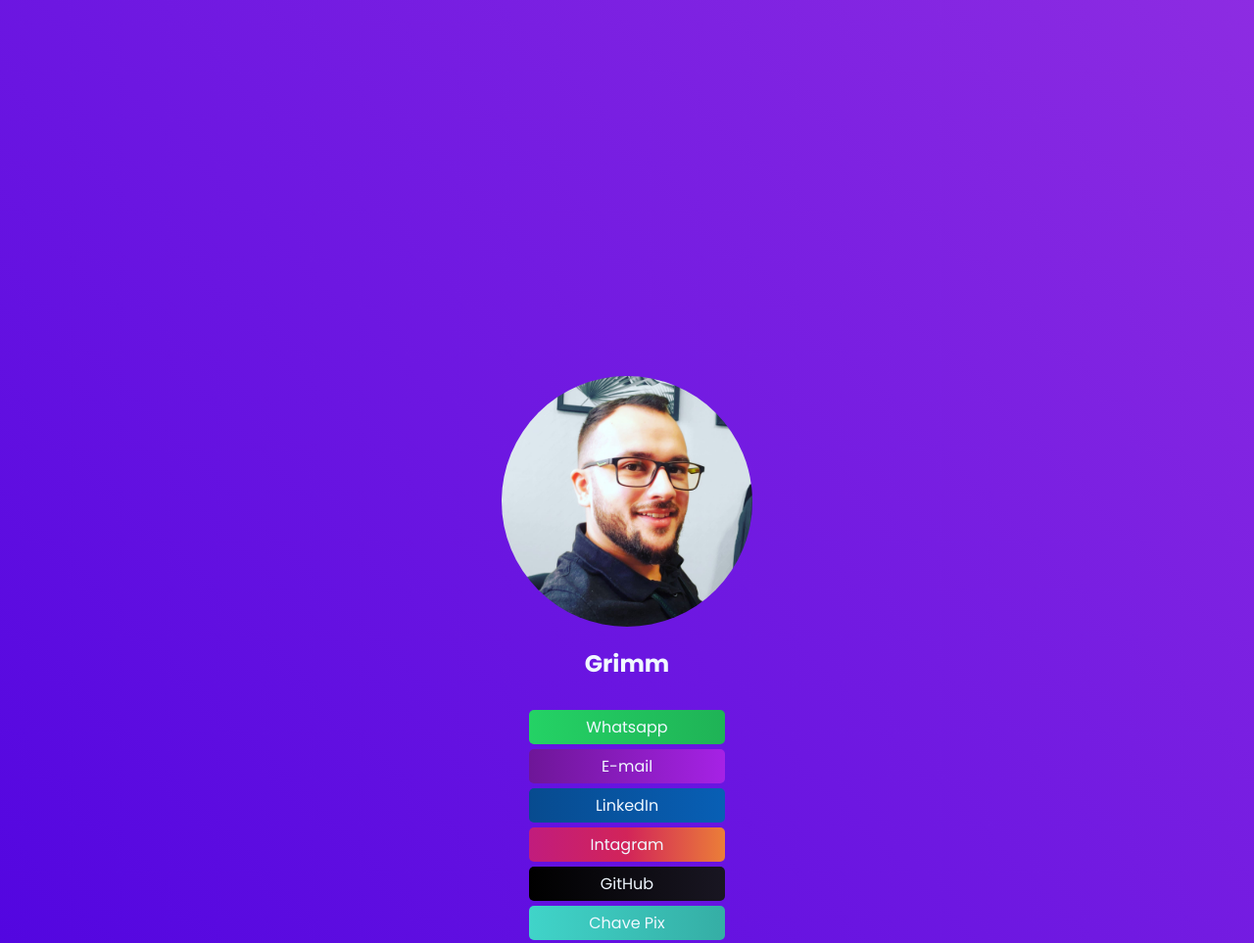
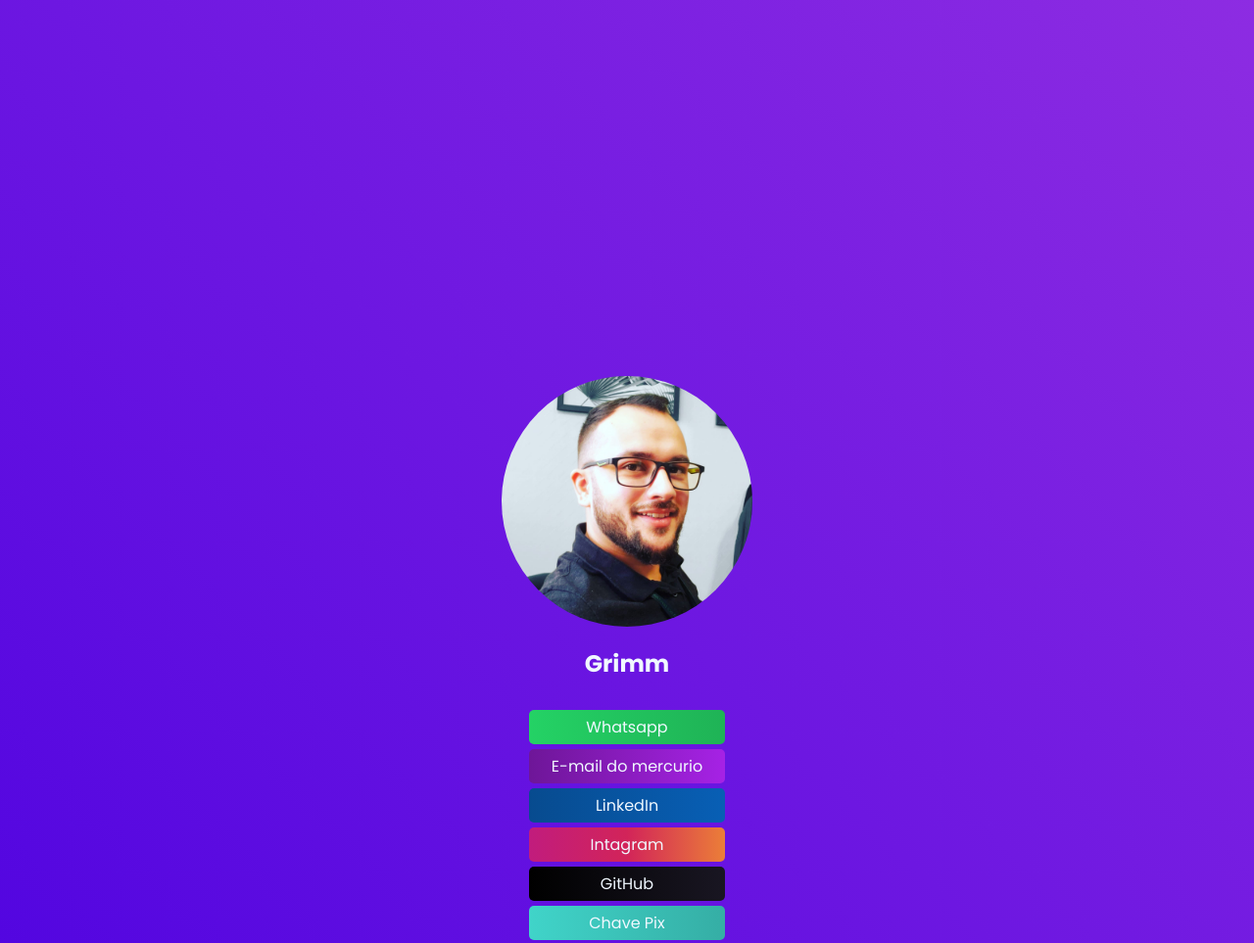
Before and after one commit to gurgelgermano/tag-nfc, a plain HTML site: page index.html in a window 1280 px wide. Shown: the top 963 px of the page at 98% size. Drawn offline with Linux system fonts and the light colour scheme.

Commit message:
alteração do texto de email

```diff
--- a/index.html
+++ b/index.html
@@ -18,7 +18,7 @@
         <p>Whatsapp</p>
       </a>
       <a class="email" href="">
-        <p>E-mail</p>
+        <p>E-mail do mercurio</p>
       </a>
       <a class="linkedin" href="">
         <p>LinkedIn</p>
```
